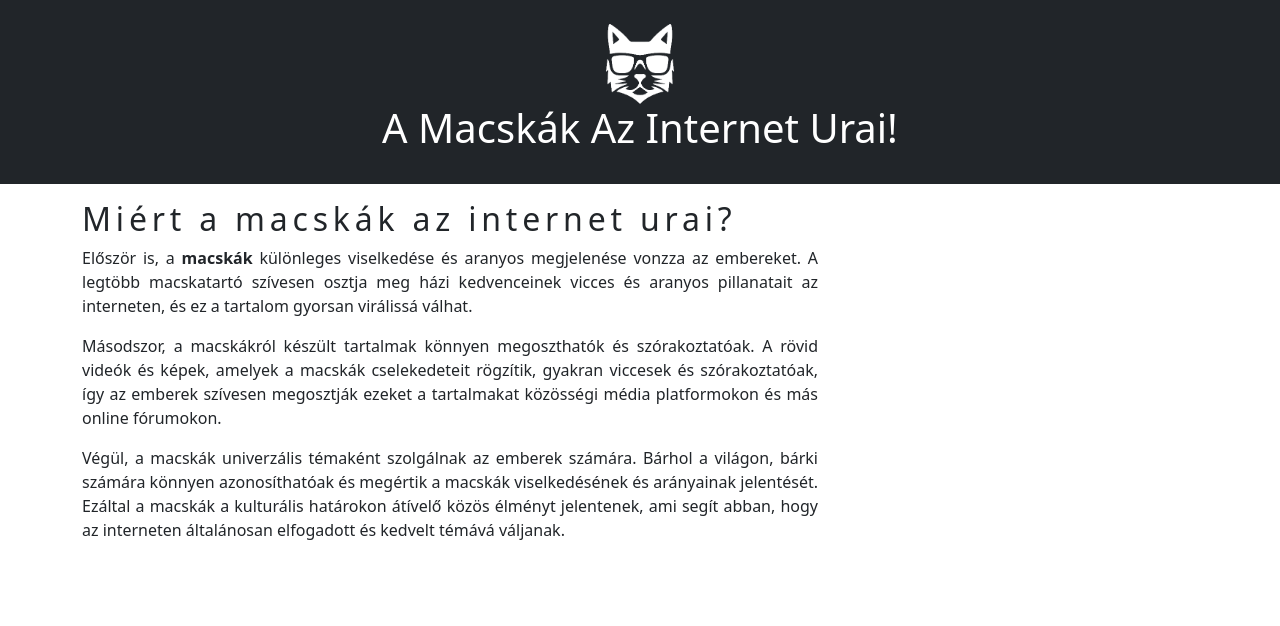
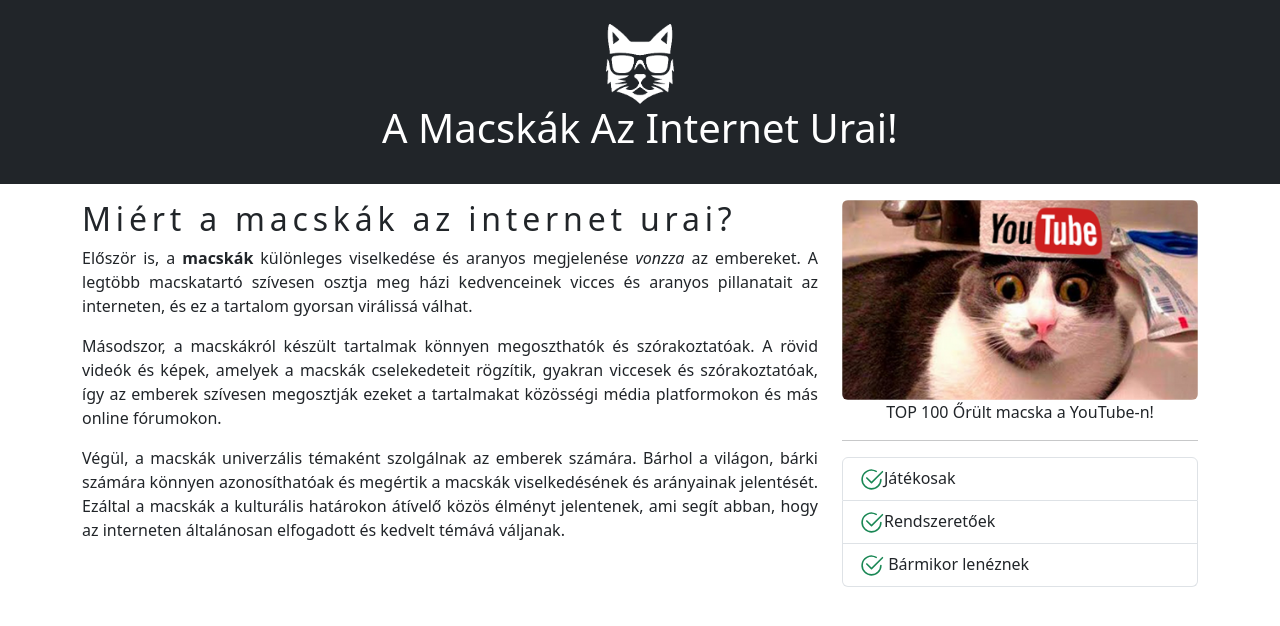
Before and after one commit to GeeN264/cicas, a plain HTML site: page index.html in a window 1280 px wide. Drawn offline with nearby package versions, Linux system fonts and the light colour scheme.

Commit message:
top 100 half

```diff
--- a/index.html
+++ b/index.html
@@ -31,7 +31,7 @@
                 <div class="col-12 col-md-8">
                     <main>
                         <h2>Miért a macskák az internet urai?</h2>
-                        <p class="myJustiFy">Először is, a <b>macskák</b> különleges viselkedése és aranyos megjelenése vonzza az embereket. A legtöbb macskatartó szívesen osztja meg házi kedvenceinek vicces és aranyos pillanatait az interneten, és ez a tartalom gyorsan virálissá válhat.
+                        <p class="myJustiFy">Először is, a <b>macskák</b> különleges viselkedése és aranyos megjelenése <i>vonzza</i> az embereket. A legtöbb macskatartó szívesen osztja meg házi kedvenceinek vicces és aranyos pillanatait az interneten, és ez a tartalom gyorsan virálissá válhat.
 
                         </p>
                         <p class="myJustiFy">Másodszor, a macskákról készült tartalmak könnyen megoszthatók és szórakoztatóak. A rövid videók és képek, amelyek a macskák cselekedeteit rögzítik, gyakran viccesek és szórakoztatóak, így az emberek szívesen megosztják ezeket a tartalmakat közösségi média platformokon és más online fórumokon.
@@ -41,7 +41,42 @@
                     </main>
                 </div>
                 <div class="col-12 col-md-4">
+                    <aside>
+                        <a href="https://youtube.com" target="_blank">
+                            <img src="./img/ytb.png" alt="youtube kép" class="img-fluid rounded">
+                        </a>
+                        <p class="text-center">
+                            TOP 100 Őrült macska a YouTube-n!
+                        </p>
+                        <hr>
+                        <ul class="list-group">
+                            <li class="list-group-item"> <svg xmlns="http://www.w3.org/2000/svg" width="25" height="25" fill="currentColor"
+                                class="bi bi-check2-circle text-success" viewBox="0 0 16 16">
+                                <path
+                                    d="M2.5 8a5.5 5.5 0 0 1 8.25-4.764.5.5 0 0 0 .5-.866A6.5 6.5 0 1 0 14.5 8a.5.5 0 0 0-1 0 5.5 5.5 0 1 1-11 0" />
+                                <path
+                                    d="M15.354 3.354a.5.5 0 0 0-.708-.708L8 9.293 5.354 6.646a.5.5 0 1 0-.708.708l3 3a.5.5 0 0 0 .708 0z" />
+                            </svg>Játékosak</li>
 
+                            <li class="list-group-item"> <svg xmlns="http://www.w3.org/2000/svg" width="25" height="25" fill="currentColor"
+                                class="bi bi-check2-circle text-success" viewBox="0 0 16 16">
+                                <path
+                                    d="M2.5 8a5.5 5.5 0 0 1 8.25-4.764.5.5 0 0 0 .5-.866A6.5 6.5 0 1 0 14.5 8a.5.5 0 0 0-1 0 5.5 5.5 0 1 1-11 0" />
+                                <path
+                                    d="M15.354 3.354a.5.5 0 0 0-.708-.708L8 9.293 5.354 6.646a.5.5 0 1 0-.708.708l3 3a.5.5 0 0 0 .708 0z" />
+                            </svg>Rendszeretőek</li>
+
+                            <li class="list-group-item"><svg xmlns="http://www.w3.org/2000/svg" width="25" height="25" fill="currentColor"
+                                class="bi bi-check2-circle text-success" viewBox="0 0 16 16">
+                                <path
+                                    d="M2.5 8a5.5 5.5 0 0 1 8.25-4.764.5.5 0 0 0 .5-.866A6.5 6.5 0 1 0 14.5 8a.5.5 0 0 0-1 0 5.5 5.5 0 1 1-11 0" />
+                                <path
+                                    d="M15.354 3.354a.5.5 0 0 0-.708-.708L8 9.293 5.354 6.646a.5.5 0 1 0-.708.708l3 3a.5.5 0 0 0 .708 0z" />
+                            </svg> Bármikor lenéznek</li>
+
+
+                        </ul>
+                    </aside>
                 </div>
             </div>
 
```
